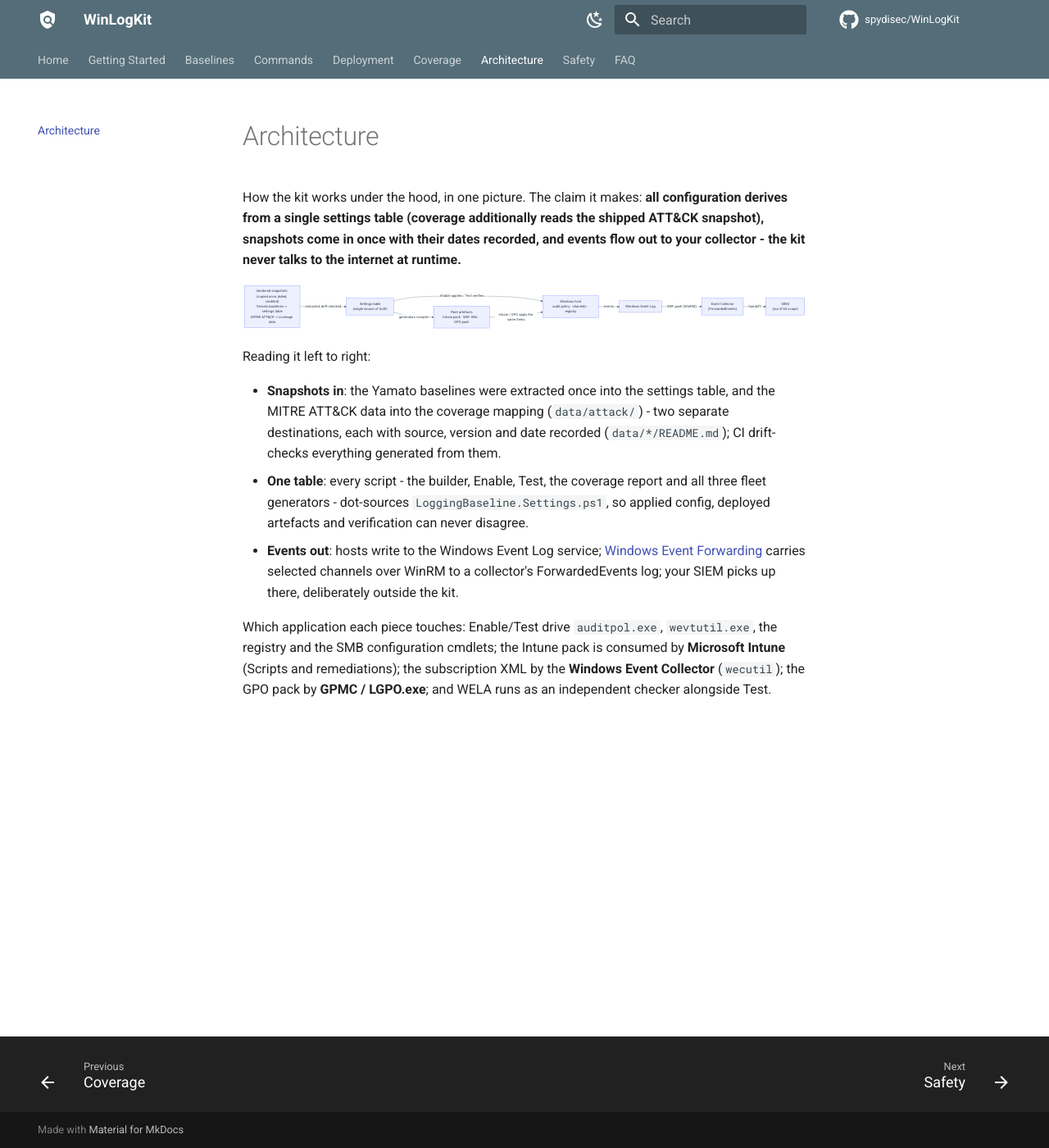
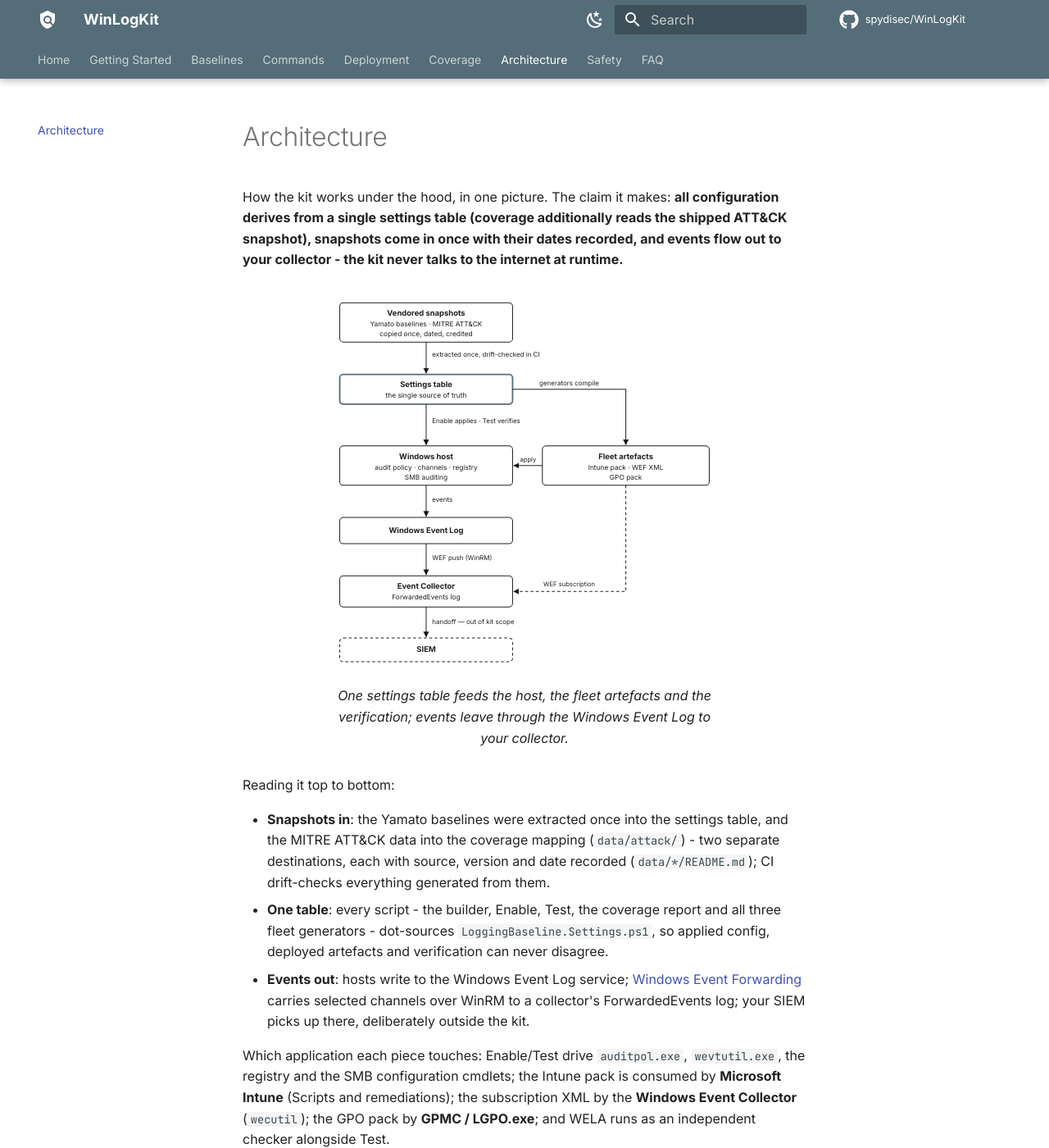
Before and after one commit to spydisec/WinLogKit, an MkDocs documentation site: the page built from docs/architecture.md, in a window 1280 px wide and 1400 px high. Shown: the whole window at 82% size. Built offline with MkDocs 1.6.1 and Material for MkDocs 9.7.7, drawn with Linux system fonts in a browser that asks for light colours; comment, search, counter and statistics services are not loaded.

Commit message:
Replace mermaid diagrams with hand-authored SVG (field-reported rendering)
The mermaid flowcharts rendered as unreadable thumbnails: auto-layout
scales wide LR graphs down to fit the content column. Reviewed WELA's
website source as reference - it uses no mermaid at all.

Both diagrams are now hand-authored inline SVG per the diagramming craft:
fixed viewBox sizing (renders at natural size in the column), currentColor
strokes/text so both themes work, the theme primary colour on the one box
that matters, labelled arrows, figure/figcaption + aria-label. The
architecture diagram is reoriented top-to-bottom with the fleet branch on
the right; the Minimal-vs-Heavy diagram keeps its three-box comparison
with the per-step event IDs on the arrows.

Geometry linted programmatically (well-formed XML, every label inside its
box, nothing outside the canvas). Unused mermaid superfence config
removed; WELA-style touches adopted (Inter/JetBrains Mono fonts, sticky
tabs).

Co-Authored-By: Claude Fable 5 <noreply@anthropic.com>

````diff
--- a/docs/architecture.md
+++ b/docs/architecture.md
@@ -2,30 +2,73 @@
 
 How the kit works under the hood, in one picture. The claim it makes:
 **all configuration derives from a single settings table (coverage
-additionally reads the shipped ATT&CK snapshot),
-snapshots come in once with their dates recorded, and events flow out to
-your collector - the kit never talks to the internet at runtime.**
+additionally reads the shipped ATT&CK snapshot), snapshots come in once
+with their dates recorded, and events flow out to your collector - the kit
+never talks to the internet at runtime.**
 
-```mermaid
-flowchart LR
-    SRC["Vendored snapshots (copied once, dated, credited)<br/>Yamato baselines -> settings table<br/>MITRE ATT&CK -> coverage data"]
-    ST["Settings table<br/>(single source of truth)"]
-    HOST["Windows host<br/>audit policy · channels · registry"]
-    FLEET["Fleet artefacts<br/>Intune pack · WEF XML · GPO pack"]
-    EV["Windows Event Log"]
-    WEC["Event Collector<br/>(ForwardedEvents)"]
-    SIEM["SIEM<br/>(out of kit scope)"]
+<figure markdown>
+<svg viewBox="0 0 660 620" role="img" aria-label="Data flows from vendored snapshots into one settings table; Enable applies and Test verifies it on the Windows host, generators compile fleet artefacts from it, host events flow to the Windows Event Log, over WEF to a collector, and hand off to the SIEM." style="max-width: 660px; width: 100%; height: auto; font-family: inherit;">
+  <defs>
+    <marker id="arr" viewBox="0 0 10 10" refX="9" refY="5" markerWidth="7" markerHeight="7" orient="auto-start-reverse">
+      <path d="M 0 0 L 10 5 L 0 10 z" fill="currentColor"/>
+    </marker>
+  </defs>
+  <g fill="none" stroke="currentColor" stroke-width="1.4">
+    <!-- left column boxes -->
+    <rect x="20"  y="10"  width="290" height="66" rx="6"/>
+    <rect x="20"  y="130" width="290" height="50" rx="6" stroke-width="2.5" style="stroke: var(--md-primary-fg-color, #546e7a)"/>
+    <rect x="20"  y="250" width="290" height="66" rx="6"/>
+    <rect x="20"  y="370" width="290" height="44" rx="6"/>
+    <rect x="20"  y="468" width="290" height="52" rx="6"/>
+    <rect x="20"  y="572" width="290" height="40" rx="6" stroke-dasharray="5 4"/>
+    <!-- right column box -->
+    <rect x="360" y="250" width="280" height="66" rx="6"/>
+  </g>
+  <g fill="currentColor" font-size="13" text-anchor="middle">
+    <text x="165" y="32"  font-weight="bold">Vendored snapshots</text>
+    <text x="165" y="50"  font-size="11.5">Yamato baselines &#183; MITRE ATT&amp;CK</text>
+    <text x="165" y="66"  font-size="11.5">copied once, dated, credited</text>
+    <text x="165" y="151" font-weight="bold">Settings table</text>
+    <text x="165" y="169" font-size="11.5">the single source of truth</text>
+    <text x="165" y="272" font-weight="bold">Windows host</text>
+    <text x="165" y="290" font-size="11.5">audit policy &#183; channels &#183; registry</text>
+    <text x="165" y="306" font-size="11.5">SMB auditing</text>
+    <text x="165" y="396" font-weight="bold">Windows Event Log</text>
+    <text x="165" y="490" font-weight="bold">Event Collector</text>
+    <text x="165" y="508" font-size="11.5">ForwardedEvents log</text>
+    <text x="165" y="596" font-weight="bold">SIEM</text>
+    <text x="500" y="272" font-weight="bold">Fleet artefacts</text>
+    <text x="500" y="290" font-size="11.5">Intune pack &#183; WEF XML</text>
+    <text x="500" y="306" font-size="11.5">GPO pack</text>
+  </g>
+  <g stroke="currentColor" stroke-width="1.4" fill="none" marker-end="url(#arr)">
+    <line x1="165" y1="76"  x2="165" y2="128"/>
+    <line x1="165" y1="180" x2="165" y2="248"/>
+    <line x1="165" y1="316" x2="165" y2="368"/>
+    <line x1="165" y1="414" x2="165" y2="466"/>
+    <line x1="165" y1="520" x2="165" y2="570"/>
+    <!-- settings -> generators (elbow right) -->
+    <path d="M 310 155 L 500 155 L 500 248"/>
+    <!-- fleet -> host (Intune/GPO apply) -->
+    <path d="M 360 283 L 312 283"/>
+    <!-- fleet -> collector (WEF subscription, elbow down right) -->
+    <path d="M 500 316 L 500 494 L 312 494" stroke-dasharray="5 4"/>
+  </g>
+  <g fill="currentColor" font-size="11">
+    <text x="175" y="100"  text-anchor="start">extracted once, drift-checked in CI</text>
+    <text x="175" y="212"  text-anchor="start">Enable applies &#183; Test verifies</text>
+    <text x="175" y="344"  text-anchor="start">events</text>
+    <text x="175" y="442"  text-anchor="start">WEF push (WinRM)</text>
+    <text x="175" y="548"  text-anchor="start">handoff &#8212; out of kit scope</text>
+    <text x="405" y="148"  text-anchor="middle">generators compile</text>
+    <text x="336" y="276"  text-anchor="middle" font-size="10.5">apply</text>
+    <text x="405" y="486"  text-anchor="middle" font-size="10.5">WEF subscription</text>
+  </g>
+</svg>
+<figcaption>One settings table feeds the host, the fleet artefacts and the verification; events leave through the Windows Event Log to your collector.</figcaption>
+</figure>
 
-    SRC -->|extracted, drift-checked| ST
-    ST -->|"Enable applies / Test verifies"| HOST
-    ST -->|generators compile| FLEET
-    FLEET -->|"Intune / GPO apply the same items"| HOST
-    HOST -->|events| EV
-    EV -->|"WEF push (WinRM)"| WEC
-    WEC -->|handoff| SIEM
-```
-
-Reading it left to right:
+Reading it top to bottom:
 
 - **Snapshots in**: the Yamato baselines were extracted once into the
   settings table, and the MITRE ATT&CK data into the coverage mapping
--- a/mkdocs.yml
+++ b/mkdocs.yml
@@ -11,8 +11,12 @@ theme:
   icon:
     logo: material/shield-search
     repo: fontawesome/brands/github
+  font:
+    text: Inter
+    code: JetBrains Mono
   features:
     - navigation.tabs
+    - navigation.tabs.sticky
     - navigation.instant
     - navigation.tracking
     - navigation.top
@@ -42,11 +46,7 @@ markdown_extensions:
   - tables
   - toc:
       permalink: true
-  - pymdownx.superfences:
-      custom_fences:
-        - name: mermaid
-          class: mermaid
-          format: !!python/name:pymdownx.superfences.fence_code_format
+  - pymdownx.superfences
   - pymdownx.highlight
 
 # Ordered as a reader journey: try it, pick a baseline, look up commands,
````
Also changed, not shown: docs/baselines.md (+38 -8 lines).
